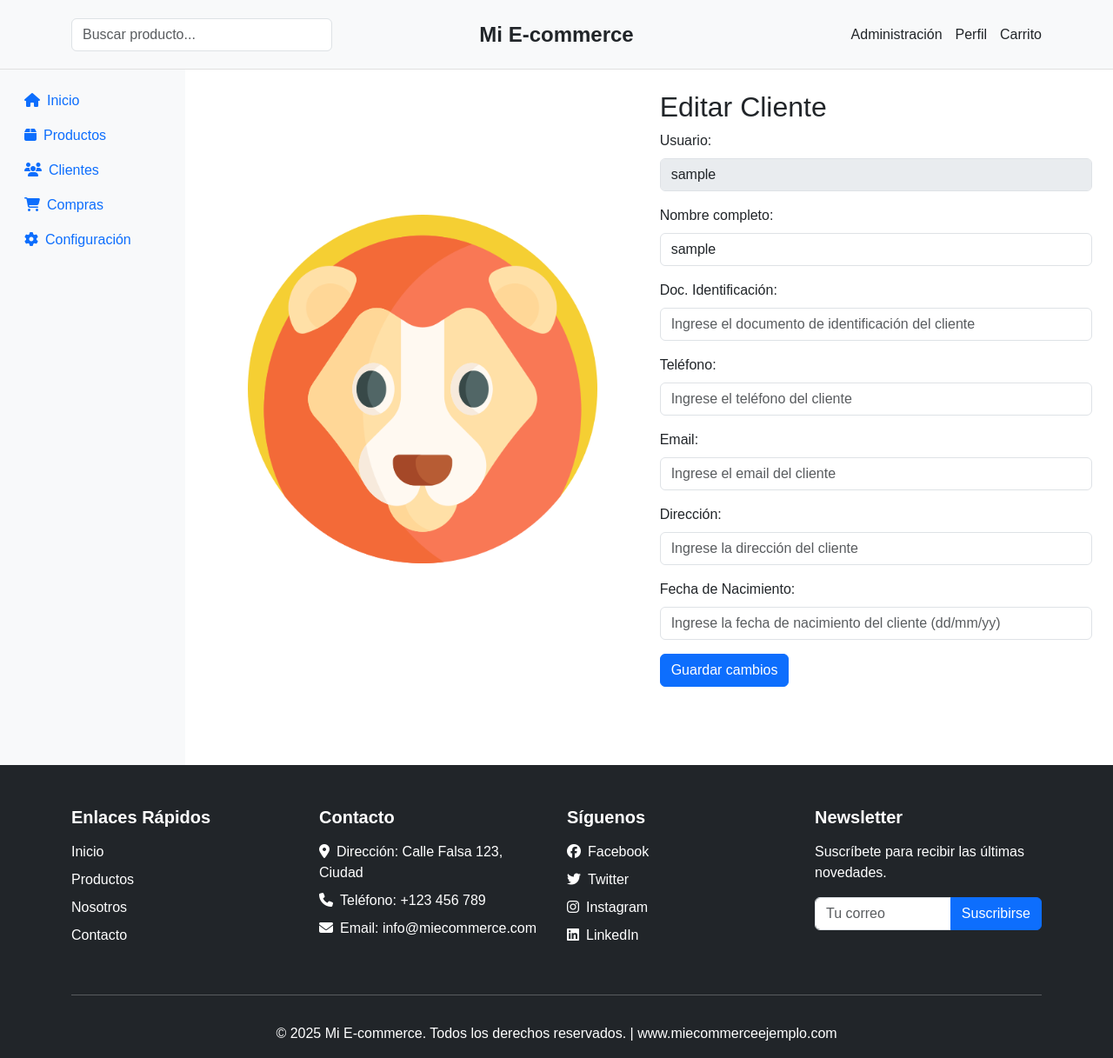
After one commit to JoseB007/app_ecommerce, a Django app: page /clientes/mi-cuenta/ in a window 1280 px wide. The commit adds this page. Shown: the whole page at 87% size. Run offline with Django 5.2, Linux system fonts and the light colour scheme; the visitor is signed in with stand-in values (Sample User, id 1); data comes from the database, SQL or seed files in the repository; data that the repository does not hold is empty; some libraries are stand-ins or nearby versions.

Commit message:
Agregar funcion para crear y editar cliente
Se agrega la funcion para crear y editar un cliente, asi como la edicion de la cuenta del cliente en sesion.

```diff
--- /dev/null
+++ b/apps/clientes/forms.py
@@ -0,0 +1,28 @@
+from django import forms
+
+from .models import Cliente
+
+from apps.usuarios.models import Usuario
+
+class FormCliente(forms.ModelForm):
+    class Meta:
+        model = Cliente
+        fields = '__all__'
+        # exclude = ['usuario']
+
+    def __init__(self, *args, **kwargs):
+        super().__init__(*args, **kwargs)
+
+        for campo in self.visible_fields():
+            campo.field.widget.attrs['class'] = 'form-control'
+            campo.field.widget.attrs['placeholder'] = f"Ingrese el {campo.label.lower()} del cliente"
+
+        self.fields['identificacion'].widget.attrs['placeholder'] = 'Ingrese el documento de identificación del cliente'
+        self.fields['direccion'].widget.attrs['placeholder'] = 'Ingrese la dirección del cliente'
+        self.fields['f_nacimiento'].widget.attrs['placeholder'] = 'Ingrese la fecha de nacimiento del cliente (dd/mm/yy)'
+
+        if not self.instance._state.adding: # Solo ejecuta si el objeto YA EXISTE en la BD
+            self.fields['usuario'].initial = self.instance.usuario
+            self.fields['usuario'].disabled = True
+        else:
+            self.fields['usuario'].queryset = Usuario.objects.exclude(pk__in=Cliente.objects.values_list('usuario'))
--- a/apps/clientes/models.py
+++ b/apps/clientes/models.py
@@ -24,7 +24,7 @@ class Cliente(models.Model):
         return self.nombre_completo
 
     class Meta:
-        ordering = ['nombre_completo']
+        ordering = ['-f_creacion']
 
 
 class Carrito(models.Model):
@@ -46,7 +46,6 @@ class Carrito(models.Model):
     def calcular_total(self):
         self.total = sum([item.cantidad * item.producto.precio for item in self.items.all()])
         self.save()
-
 
 
 class ItemCarrito(models.Model):
--- /dev/null
+++ b/apps/clientes/templates/agregar_cliente.html
@@ -0,0 +1 @@
+{% extends 'includes/formulario.html' %}
--- /dev/null
+++ b/apps/clientes/templates/editar_cliente.html
@@ -0,0 +1,5 @@
+{% extends 'includes/editar_registros.html' %}
+
+{% block get_imagen %}
+    <img src="{{ object.usuario.get_avatar }}" alt="Imagen del producto" class="product-image" style="max-width: 100%; max-height: 600px;">
+{% endblock %}
--- a/apps/clientes/urls.py
+++ b/apps/clientes/urls.py
@@ -10,4 +10,7 @@ urlpatterns = [
     path('mi-carrito/item/<pk>/eliminar/', views.EliminarItemCarrito.as_view(), name='eliminar-item-carrito'),
     # Clientes
     path('', views.ListaClientesView.as_view(), name="lista-clientes"),
+    path('editar-cliente/<pk>/', views.EditarClienteView.as_view(), name="editar-cliente"),
+    path('mi-cuenta/', views.EditarClienteView.as_view(), name='mi-cuenta'),
+    path('agregar-cliente/', views.AgregarClienteView.as_view(), name='agregar-cliente'),
 ]
--- a/apps/clientes/views.py
+++ b/apps/clientes/views.py
@@ -4,12 +4,14 @@ from django.http import HttpResponse, JsonResponse, Http404
 from django.contrib import messages
 from django.db.models import Sum, Count
 from django.core.exceptions import ObjectDoesNotExist
-from django.views.generic import DetailView, View, ListView
+from django.views.generic import DetailView, View, ListView, UpdateView, CreateView
 from django.contrib.auth.mixins import LoginRequiredMixin
 from django.contrib.messages import get_messages
+from django.core.paginator import Paginator
 
 
 from .models import Cliente, Carrito, ItemCarrito
+from .forms import FormCliente
 
 from apps.productos.models import Producto
 
@@ -192,6 +194,7 @@ class ListaClientesView(LoginRequiredMixin, ListView):
     model = Cliente
     template_name = "lista_clientes.html"
     context_object_name = "clientes"
+    paginate_by = 8
 
     def get_context_data(self, **kwargs):
         context = super().get_context_data(**kwargs)
@@ -202,5 +205,73 @@ class ListaClientesView(LoginRequiredMixin, ListView):
         # Agrega los textos estáticos al contexto.
         context.update({
             'titulo_tabla': "Lista de clientes",
+            'url_btn': reverse_lazy('clientes:agregar-cliente'),
             'accion_btn': "Agregar cliente",
+            'lista_paginas': self.__generar_lista_paginas(self.get_queryset())
         })
+
+    def __generar_lista_paginas(self, queryset):
+        paginador = Paginator(queryset, self.paginate_by)
+        num_pag = int(self.request.GET.get("page", 1))
+
+        lista_paginas = list(paginador.page_range)
+        lista_menor = [x for x in lista_paginas if x <= num_pag]
+        lista_mayor = [x for x in lista_paginas if x > num_pag]
+
+        return sorted(lista_menor[-3:] + lista_mayor[:2])
+
+
+class EditarClienteView(LoginRequiredMixin, UpdateView):
+    model = Cliente
+    template_name = "editar_cliente.html"
+    form_class = FormCliente
+    success_url = reverse_lazy('clientes:lista-clientes')
+    msj_exito = "Se ha editado el perfil del cliente exitosamente"
+
+    def get_context_data(self, **kwargs):
+        context = super().get_context_data(**kwargs)
+        self._agregar_textos_contexto(context)
+        return context
+
+    def _agregar_textos_contexto(self, context):
+        context.update({
+            'nombre_form': 'Editar Cliente',
+            'url_redireccion': self.success_url
+        })
+        return context
+
+    def get_object(self, queryset = ...):
+        # Obtener el cliente del usuario en sesión
+        mi_cuenta = self.request.user.cliente
+
+        # Obtener el id del cliente solicitado
+        id_cliente = self.kwargs.get('pk')
+
+        if not id_cliente:
+            return mi_cuenta
+        return Cliente.objects.get(pk=id_cliente)
+
+    def dispatch(self, request, *args, **kwargs):
+        self.object = self.get_object()
+        return super().dispatch(request, *args, **kwargs)
+
+    def post(self, request, *args, **kwargs):
+        form = self.get_form()
+        if form.is_valid():
+            form.save()
+            messages.success(request, self.msj_exito)
+            return JsonResponse({})
+
+        return self._respuesta_error(form.errors)
+
+    def _respuesta_error(self, mensaje):
+        # Retorna una respuesta JSON con un mensaje de error
+        return JsonResponse({'error': mensaje})
+
+
+class AgregarClienteView(LoginRequiredMixin, CreateView):
+    model = Cliente
+    form_class = FormCliente
+    template_name = "agregar_cliente.html"
+    success_url = reverse_lazy('clientes:lista-clientes')
+    msj_exito = "Se ha agregado un nuevo cliente"
--- a/apps/productos/views.py
+++ b/apps/productos/views.py
@@ -120,7 +120,6 @@ class ListarProductosView(ListView):
     def get_context_data(self, **kwargs):
         context = super().get_context_data(**kwargs)
         self._agregar_textos_contexto(context)
-        context['lista_paginas'] = self._generar_lista_paginas(self.get_queryset())
         return context
 
     def _agregar_textos_contexto(self, context):
@@ -128,6 +127,8 @@ class ListarProductosView(ListView):
         context.update({
             'titulo_tabla': "Lista de productos",
             'accion_btn': "Agregar producto",
+            'url_btn': reverse_lazy('productos:agregar-producto'),
+            'lista_paginas': self._generar_lista_paginas(self.get_queryset())
         })
 
     def _generar_lista_paginas(self, queryset):
--- a/apps/usuarios/templates/perfil.html
+++ b/apps/usuarios/templates/perfil.html
@@ -24,8 +24,8 @@
                     <div class="text-start">
                         <ul class="list-unstyled">
                             <li class="mb-2">
-                                <a href="#" class="text-decoration-none">
-                                    <i class="fas fa-edit me-2"></i>Editar perfil
+                                <a href="{% url 'clientes:mi-cuenta' %}" class="text-decoration-none">
+                                    <i class="fas fa-edit me-2"></i>Editar mi cuenta
                                 </a>
                             </li>
                             <li class="mb-2">
--- /dev/null
+++ b/templates/includes/editar_registros.html
@@ -0,0 +1,52 @@
+{% extends 'layouts/c.html' %}
+{% load static %}
+{% block scripts_personalizados %}
+    <script src="{% static 'js/funciones.js' %}"></script>
+{% endblock %}
+
+{% block content %}
+<div class="row">
+    <!-- Columna de la imagen del producto -->
+    <div class="col-md-6 d-flex flex-column justify-content-center">
+        <div class="d-flex align-items-center p-5">
+            {% block get_imagen %}
+
+            {% endblock %}
+        </div>
+    </div>
+
+    <!-- Columna del formulario de edición -->
+    <div class="col-md-6">
+        <div class="form-container">
+            <h2>{{ nombre_form }}</h2>
+            <form method="post" action="." id="edit-form">
+                {% csrf_token %}
+                <div class="form-group">
+                    {{ form.as_p }}
+                </div>
+
+                <!-- Botones de acción -->
+                <div class="form-group">
+                    <button type="submit" class="btn btn-primary">Guardar cambios</button>
+                </div>
+            </form>
+        </div>
+    </div>
+</div>
+
+<script>
+    $("#edit-form").on("submit", function (e) {
+        e.preventDefault();
+
+        // Crear un objeto FormData a partir del formulario
+        const formData = new FormData(this);
+
+        // URL de redirección (si es necesaria)
+        const url_redireccion = "{{ url_redireccion }}";
+
+        // Llamar a la función para enviar los datos
+        solicitud_post_ajax(window.location.pathname, formData, url_redireccion);
+    });
+</script>
+
+{% endblock %}
--- a/templates/includes/lista.html
+++ b/templates/includes/lista.html
@@ -5,7 +5,7 @@
 <h3 class="mb-4">{{ titulo_tabla }}</h3>
 <div class="d-flex justify-content-between mb-4">
     <div>
-        <a href="{% url 'productos:agregar-producto' %}" class="btn btn-sm btn-primary me-2"><i class="fas fa-plus"></i> {{ accion_btn }}</a>
+        <a href="{{ url_btn }}" class="btn btn-sm btn-primary me-2"><i class="fas fa-plus"></i> {{ accion_btn }}</a>
         <button class="btn btn-sm btn-primary me-2"><i class="fa-solid fa-file-pdf"></i> Generar PDF</button>
     </div>
     <div>
--- a/templates/includes/sidebar_admin.html
+++ b/templates/includes/sidebar_admin.html
@@ -41,7 +41,7 @@
                         <a class="nav-link" href="{% url 'clientes:lista-clientes' %}">Listar clientes</a>
                     </li>
                     <li class="nav-item">
-                        <a class="nav-link" href="#">Crear cliente</a>
+                        <a class="nav-link" href="{% url 'clientes:agregar-cliente' %}">Crear cliente</a>
                     </li>
                 </ul>
             </div>
```
Also changed, not shown: apps/clientes/templates/lista_clientes.html (+2 -8 lines).
